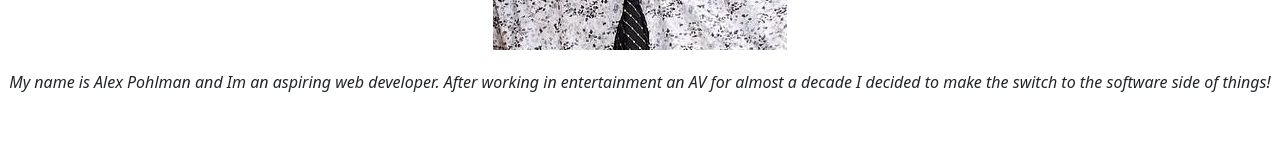
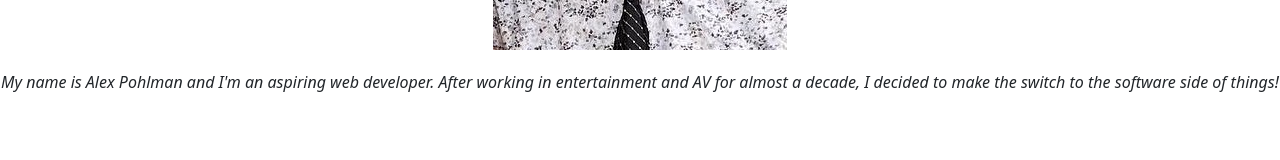
Before and after one commit to apohl53/Professional_Portfolio, a React (Vite) app: page / in a window 1280 px wide. Shown: the part 356-516 px from the top of the page. Built offline with nearby package versions, Linux system fonts and the light colour scheme.

Commit message:
fixed picture

```diff
--- a/src/pages/About.jsx
+++ b/src/pages/About.jsx
@@ -1,5 +1,6 @@
 import React from "react";
 import "../styles/aboutme.scss";
+import photo from "../../assets/photo.png";
 
 function About() {
   const divStyle = {
@@ -12,11 +13,11 @@ function About() {
     <>
       <div id="#About" className="hero">
         <div className="image-container">
-          <img src="assets/photo.JPG" alt="Picture of Me" />
+          <img src={photo} alt="Picture of Me" />
         </div>
         <p style={divStyle}>
-          My name is Alex Pohlman and Im an aspiring web developer. After
-          working in entertainment an AV for almost a decade I decided to make
+          My name is Alex Pohlman and I'm an aspiring web developer. After
+          working in entertainment and AV for almost a decade, I decided to make
           the switch to the software side of things!{" "}
         </p>
       </div>
```
Also changed, not shown: assets/photo.png (renamed from assets/photo.JPG).
